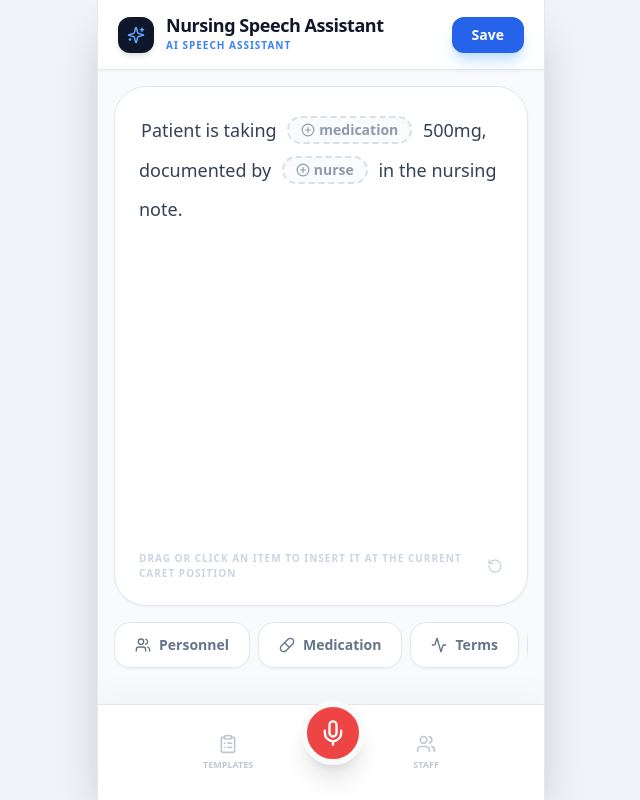
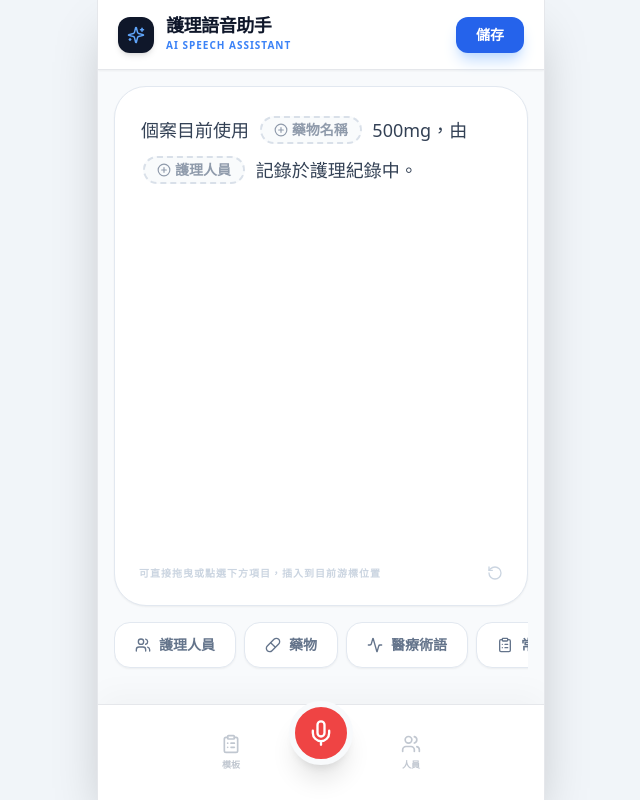
Before and after one commit to hupenl435-dev/nur-ease-stt-ui, a React (Vite) app: page / in a window 1280 px wide. Shown: the whole page, without its empty margins (319-959 px from the left). Built offline with nearby package versions, Linux system fonts and the light colour scheme.

Commit message:
feat: 支援泡泡拖曳插入、文內重排與繁中介面優化

```diff
--- a/insert_bubble_UI.jsx
+++ b/insert_bubble_UI.jsx
@@ -82,11 +82,11 @@ const getNearestWordBoundary = (text, offset) => {
 
 const App = () => {
   const [contentParts, setContentParts] = useState([
-    { type: 'text', value: 'Patient is taking ' },
-    { type: 'placeholder', value: 'medication', category: 'medication' },
-    { type: 'text', value: ' 500mg, documented by ' },
-    { type: 'placeholder', value: 'nurse', category: 'personnel' },
-    { type: 'text', value: ' in the nursing note.' },
+    { type: 'text', value: '個案目前使用 ' },
+    { type: 'placeholder', value: '藥物名稱', category: 'medication' },
+    { type: 'text', value: ' 500mg，由 ' },
+    { type: 'placeholder', value: '護理人員', category: 'personnel' },
+    { type: 'text', value: ' 記錄於護理紀錄中。' },
   ]);
 
   const [activeCategory, setActiveCategory] = useState(null);
@@ -96,17 +96,57 @@ const App = () => {
   const [isDraggingOverEditor, setIsDraggingOverEditor] = useState(false);
 
   const categories = [
-    { id: 'personnel', label: 'Personnel', icon: <Users size={16} />, color: 'blue' },
-    { id: 'medication', label: 'Medication', icon: <Pill size={16} />, color: 'emerald' },
-    { id: 'terms', label: 'Terms', icon: <Activity size={16} />, color: 'purple' },
-    { id: 'templates', label: 'Templates', icon: <ClipboardList size={16} />, color: 'orange' },
+    { id: 'personnel', label: '護理人員', icon: <Users size={16} />, color: 'blue' },
+    { id: 'medication', label: '藥物', icon: <Pill size={16} />, color: 'emerald' },
+    { id: 'terms', label: '醫療術語', icon: <Activity size={16} />, color: 'purple' },
+    { id: 'templates', label: '常用模板', icon: <ClipboardList size={16} />, color: 'orange' },
   ];
 
   const itemsData = {
-    personnel: ['Wang RN', 'Chen RN', 'Lin RN', 'Chang RN', 'Lee RN'],
-    medication: ['Acetaminophen', 'Morphine', 'Aspirin', 'Normal Saline', 'Insulin', 'Ketorolac'],
-    terms: ['NPO', 'Foley', 'EKG', 'Vital Signs', 'Hyperglycemia', 'S/P'],
-    templates: ['Shift Note', 'Medication Note', 'Pain Assessment', 'Nursing Summary', 'Vital Signs'],
+    personnel: [
+      '王小美護理師',
+      '陳怡君護理師',
+      '林志宏護理師',
+      '張雅婷護理師',
+      '李佩珊護理師',
+      '蔡宜庭護理師',
+      '黃柏翰護理師',
+      '吳欣蓉護理師',
+    ],
+    medication: [
+      'Acetaminophen',
+      'Morphine',
+      'Aspirin',
+      'Normal Saline',
+      'Insulin',
+      'Ketorolac',
+      'Ampicillin',
+      'Metformin',
+      'Lasix',
+      'Plavix',
+    ],
+    terms: [
+      'NPO',
+      'Foley',
+      'EKG',
+      'Vital Signs',
+      'Hyperglycemia',
+      'S/P',
+      'SOB',
+      'I/O',
+      'PRN',
+      'Ambulation',
+    ],
+    templates: [
+      '交班紀錄',
+      '給藥紀錄',
+      '疼痛評估',
+      '護理摘要',
+      '生命徵象紀錄',
+      '跌倒風險評估',
+      '傷口照護紀錄',
+      '衛教紀錄',
+    ],
   };
 
   const getCurrentSelectionTarget = (parts = contentParts) =>
@@ -391,12 +431,12 @@ const App = () => {
             <Sparkles size={18} className="text-blue-400" />
           </div>
           <div>
-            <h1 className="text-lg font-black text-slate-900 leading-none tracking-tight">Nursing Speech Assistant</h1>
+            <h1 className="text-lg font-black text-slate-900 leading-none tracking-tight">護理語音助手</h1>
             <p className="text-[10px] text-blue-500 font-bold uppercase mt-1 tracking-widest">AI Speech Assistant</p>
           </div>
         </div>
         <button className="bg-blue-600 hover:bg-blue-700 text-white px-5 py-2 rounded-xl text-sm font-bold shadow-lg shadow-blue-200 active:scale-95 transition-all">
-          Save
+          儲存
         </button>
       </header>
 
@@ -485,7 +525,7 @@ const App = () => {
 
           <div className="mt-auto pt-6 flex justify-between items-center text-slate-300 pointer-events-none">
             <span className="text-[10px] font-bold tracking-widest uppercase">
-              Drag or click an item to insert it at the current caret position
+              可直接拖曳或點選下方項目，插入到目前游標位置
             </span>
             <button onClick={() => window.location.reload()} className="pointer-events-auto hover:text-slate-500">
               <RotateCcw size={16} />
@@ -512,9 +552,14 @@ const App = () => {
 
         <div className={`transition-all duration-300 ease-in-out overflow-hidden ${activeCategory ? 'h-64 opacity-100' : 'h-0 opacity-0'}`}>
           <div className="bg-slate-100/80 backdrop-blur-sm rounded-[2.5rem] p-5 h-full overflow-y-auto border border-slate-200 shadow-inner">
+            {activeCategory && (
+              <p className="mb-3 text-xs font-bold tracking-wide text-slate-500">
+                點選可直接插入，拖曳可放到文本中的指定位置
+              </p>
+            )}
             {dragPayload && (
               <p className="mb-3 text-xs font-bold tracking-wide text-blue-500">
-                Dragging over text will snap the caret to the nearest word boundary
+                拖曳到文字上方時，會自動吸附到最近的詞界線
               </p>
             )}
             <div className="grid grid-cols-2 gap-2 pb-4">
@@ -526,7 +571,7 @@ const App = () => {
                     draggable
                     onDragStart={(e) => handleListItemDragStart(e, item)}
                     onDragEnd={handleDragEnd}
-                    className="flex items-center justify-between bg-white hover:border-blue-500 hover:text-blue-600 p-4 rounded-2xl border border-transparent hover:shadow-md transition-all group active:scale-95 shadow-sm"
+                    className="flex items-center justify-between bg-white hover:border-blue-500 hover:text-blue-600 p-4 rounded-2xl border border-transparent hover:shadow-md transition-all group active:scale-95 shadow-sm cursor-grab active:cursor-grabbing"
                   >
                     <span className="text-sm font-bold text-slate-700 group-hover:text-blue-600 truncate">{item}</span>
                     <div className="w-6 h-6 rounded-full bg-slate-50 flex items-center justify-center group-hover:bg-blue-600 group-hover:text-white transition-colors">
@@ -545,7 +590,7 @@ const App = () => {
           className={`flex flex-col items-center gap-1 transition-opacity ${activeCategory === 'templates' ? 'opacity-100 text-orange-500' : 'opacity-40 text-slate-500'}`}
         >
           <ClipboardList size={20} />
-          <span className="text-[9px] font-bold uppercase">Templates</span>
+          <span className="text-[9px] font-bold uppercase">模板</span>
         </button>
 
         <button className="w-16 h-16 bg-red-500 rounded-full flex items-center justify-center text-white shadow-xl active:scale-90 transition-transform -mt-10 border-[6px] border-slate-50 relative group">
@@ -558,7 +603,7 @@ const App = () => {
           className={`flex flex-col items-center gap-1 transition-opacity ${activeCategory === 'personnel' ? 'opacity-100 text-blue-500' : 'opacity-40 text-slate-500'}`}
         >
           <Users size={20} />
-          <span className="text-[9px] font-bold uppercase">Staff</span>
+          <span className="text-[9px] font-bold uppercase">人員</span>
         </button>
       </div>
 
```
Also changed, not shown: 1 other file (tests, documents, lock files or other folders).
